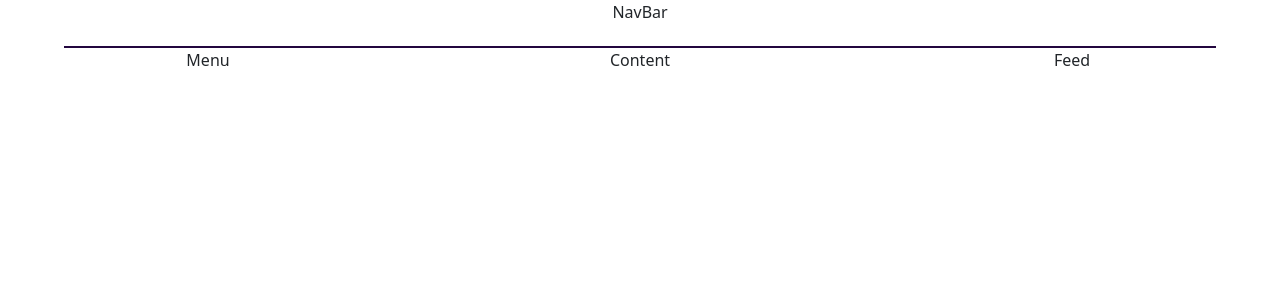
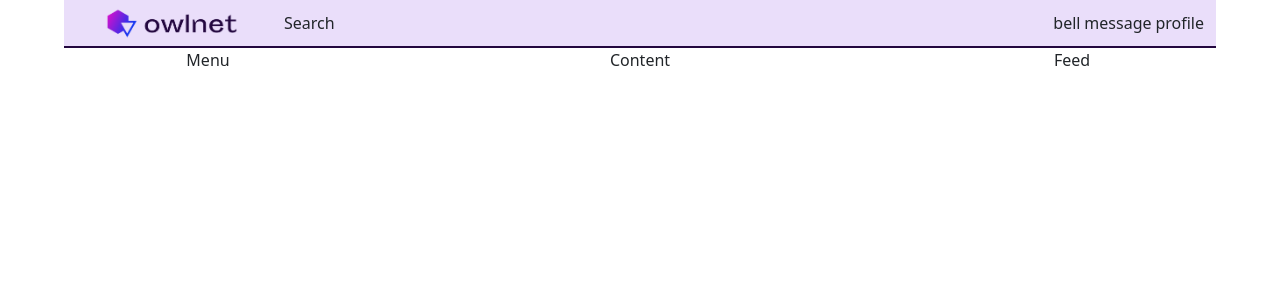
Before and after one commit to j-m-smith426/Owlnet-js, a React (Vite) app: page / in a window 1280 px wide. Shown: the top 300 px of the page. Built offline with nearby package versions, Linux system fonts and the light colour scheme.

Commit message:
Nav Bar Layout

```diff
--- a/src/App.css
+++ b/src/App.css
@@ -1,6 +1,5 @@
 #root {
-  max-width: 1280px;
-  margin: 0 auto;
+  /* max-width: 1280px; */
   padding: 0rem 2rem;
   text-align: center;
 }
@@ -23,9 +22,20 @@
   height: auto;
 }
 
-.nav_container{
+.nav_container_row{
   height: 3rem;
+  background-color: var(--bg);
   border-bottom: 2px solid var(--font);
+}
+
+.nav_container_col{
+  display: inline-flex;
+  flex: 1;
+  align-items: center;
+  justify-content: space-between;
+  height: 100%;
+  width: 100%;
+  overflow: hidden;
 }
 
 
--- a/src/App.jsx
+++ b/src/App.jsx
@@ -1,14 +1,18 @@
 
 import { Col, Container, Row } from 'react-bootstrap'
 import './App.css'
+
+import NavBar from './components/NavBar'
 
 function App() {
 
   return (
     <>
       <Container fluid className={"full"}>
-        <Row className={"nav_container"}>
-          <Col>NavBar</Col>
+        <Row className={"nav_container_row"}>
+          <Col className='nav_container_col'>
+            <NavBar />
+          </Col>
         </Row>
         <Row>
           <Col xs={3}>Menu</Col>
--- /dev/null
+++ b/src/components/NavBar.css
@@ -0,0 +1,25 @@
+.menu{
+    display: inline-flex;
+    flex: 1;
+    justify-content: space-between;
+}
+
+.icon_container {
+    display: inline-flex;
+    overflow: hidden;
+}
+
+.logo_nav {
+    /* position: absolute; */
+    height: 3rem;
+    width: 12rem;
+    /* object-position: 0rem -3.5rem; */
+    object-fit: cover;
+}
+
+.search_bar {
+    display: inline-flex;
+    flex: 5;
+    padding: 0 1rem;
+
+}
--- /dev/null
+++ b/src/components/NavBar.jsx
@@ -0,0 +1,23 @@
+// import React from 'react'
+import Icon from "../assets/owlnet-logo/cover.png"
+import "./NavBar.css";
+
+function NavBar() {
+  return (
+    <>
+        <div className="icon_container">
+            <img src={Icon} alt="Logo" className="logo_nav"/>
+        </div>
+        <div className="search_bar">
+            Search
+        </div>
+        <div className="menu">
+            <div>bell</div>
+            <div>message</div>
+            <div>profile</div>
+        </div>
+    </>
+  )
+}
+
+export default NavBar
--- a/src/index.css
+++ b/src/index.css
@@ -10,7 +10,6 @@
   --slogan:#371b53;
 
   color-scheme: light dark;
-  color: --bg;
   background-color: var(--bg);
 
 
@@ -33,7 +32,7 @@ a:hover {
 body {
   margin: 0;
   display: flex;
-  /* place-items: center; */
+  justify-content: center;
   min-width: 320px;
   min-height: 100vh;
 }
```
